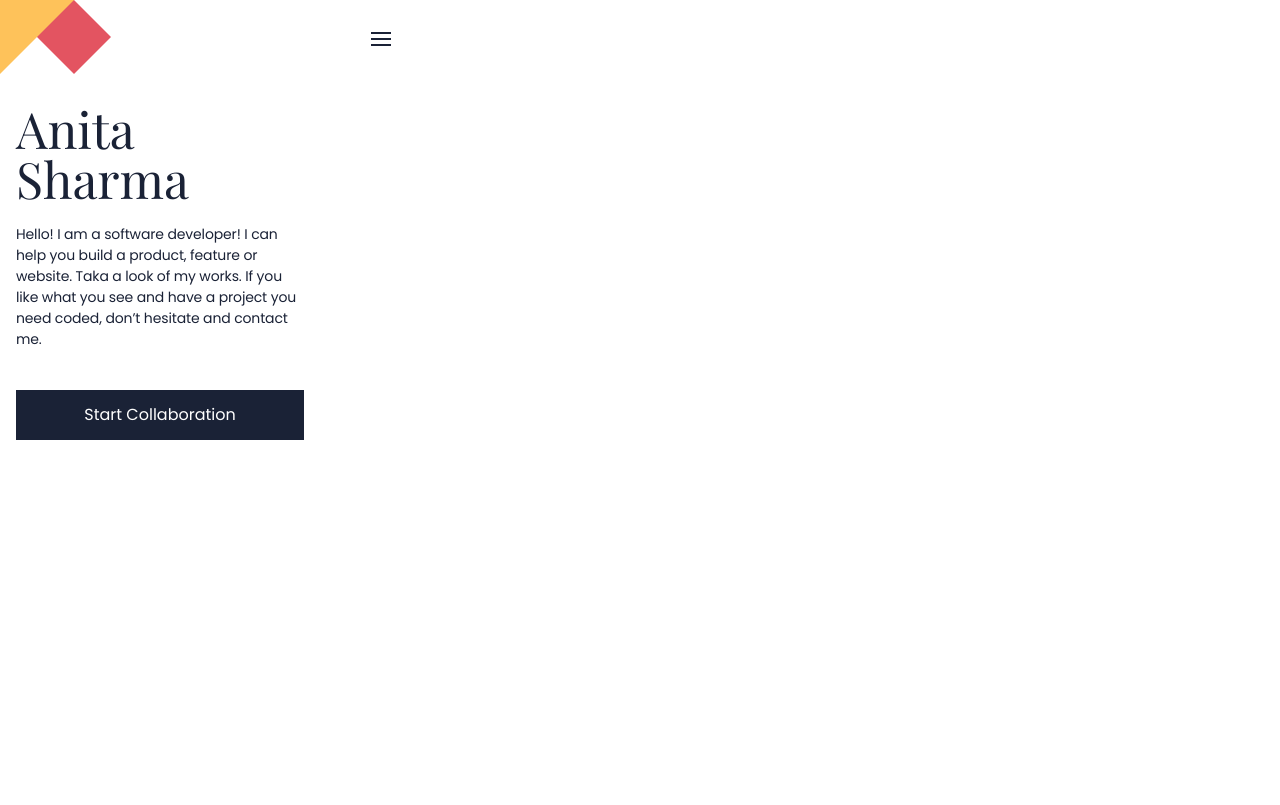
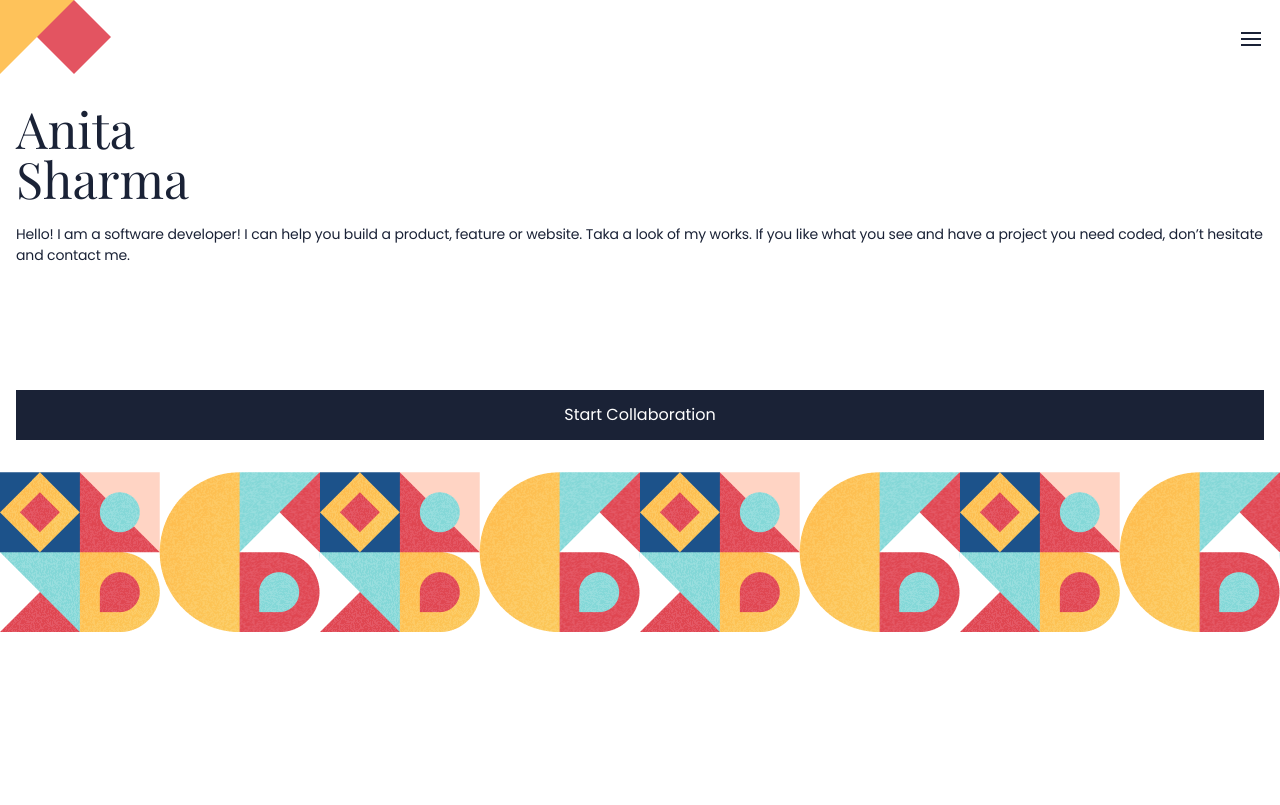
Before and after one commit to anita00001/portfolio, a website: page index.html in a window 1280 px wide. Shown: the top 805 px of the page. Drawn offline with nearby package versions, Linux system fonts and the light colour scheme.

Commit message:
Remove fixed width and style Thur image

```diff
--- a/style.css
+++ b/style.css
@@ -2,20 +2,17 @@
   box-sizing: border-box;
   margin: 0;
   padding: 0;
-  width: 410px;
   height: 4910px;
   background: #fff;
 }
 
-header {
+main {
   display: flex;
   flex-direction: column;
   height: 440px;
-  width: 410px;
 }
 
 .toolbar {
-  width: 410px;
   height: 78px;
   display: flex;
   flex-direction: row;
@@ -38,7 +35,6 @@ header {
 }
 
 .headline {
-  height: 362px;
   display: flex;
   flex-direction: column;
 }
@@ -59,9 +55,9 @@ h1 {
 
 p {
   position: absolute;
-  width: 288px;
   height: 126px;
   left: 16px;
+  right: 16px;
   top: 224px;
   font-family: 'Poppins', sans-serif;
   font-style: normal;
@@ -74,9 +70,9 @@ p {
 
 button {
   position: absolute;
-  width: 288px;
   height: 50px;
   left: 16px;
+  right: 16px;
   top: 390px;
   background: #1a2236;
   color: white;
@@ -94,3 +90,13 @@ button:hover {
   background-color: rgb(156, 131, 131);
   text-decoration: underline;
 }
+
+.thur {
+  position: absolute;
+  width: auto;
+  height: 160px;
+  left: 0;
+  right: 0;
+  top: 472px;
+  background-image: url(images/Thur.png);
+}
```
